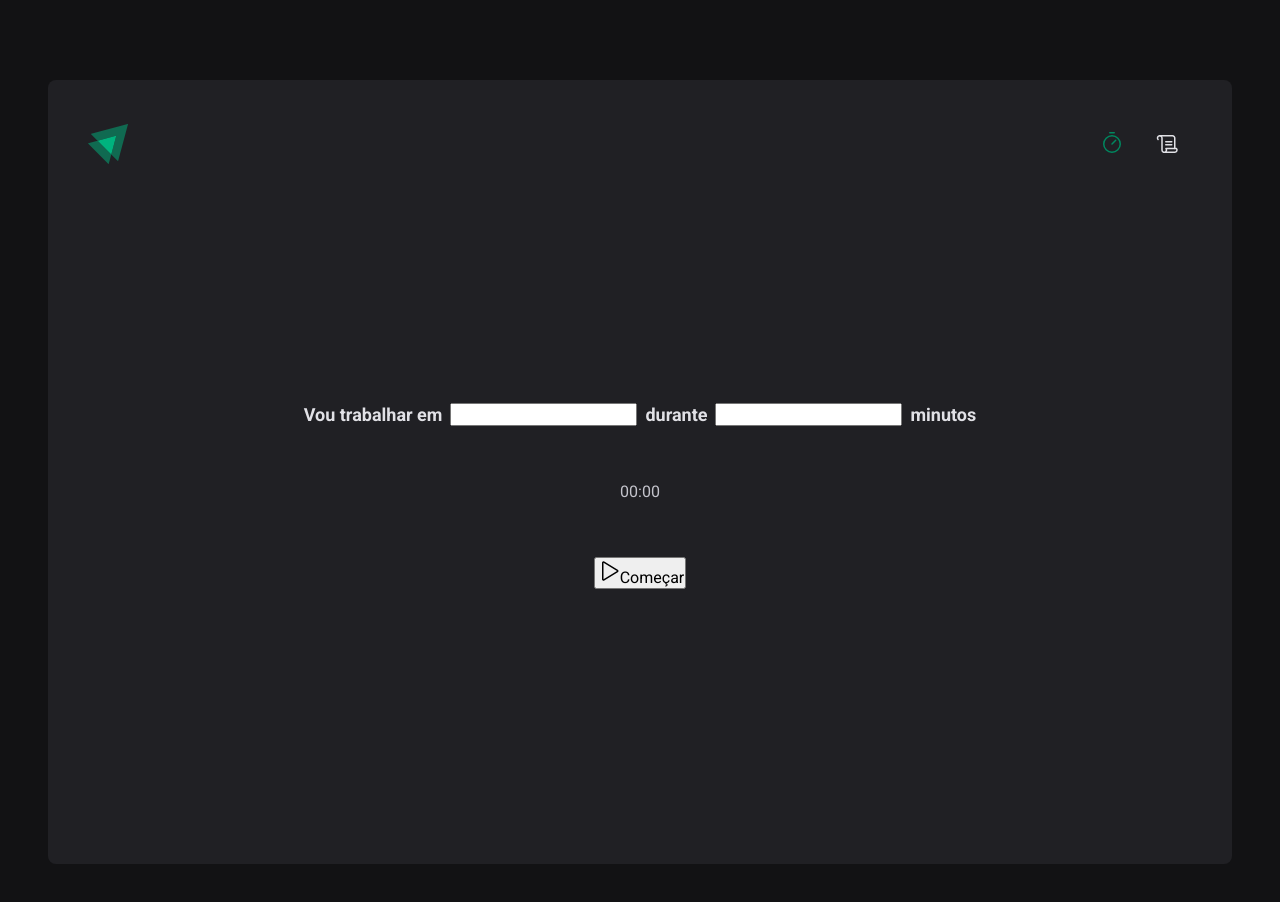
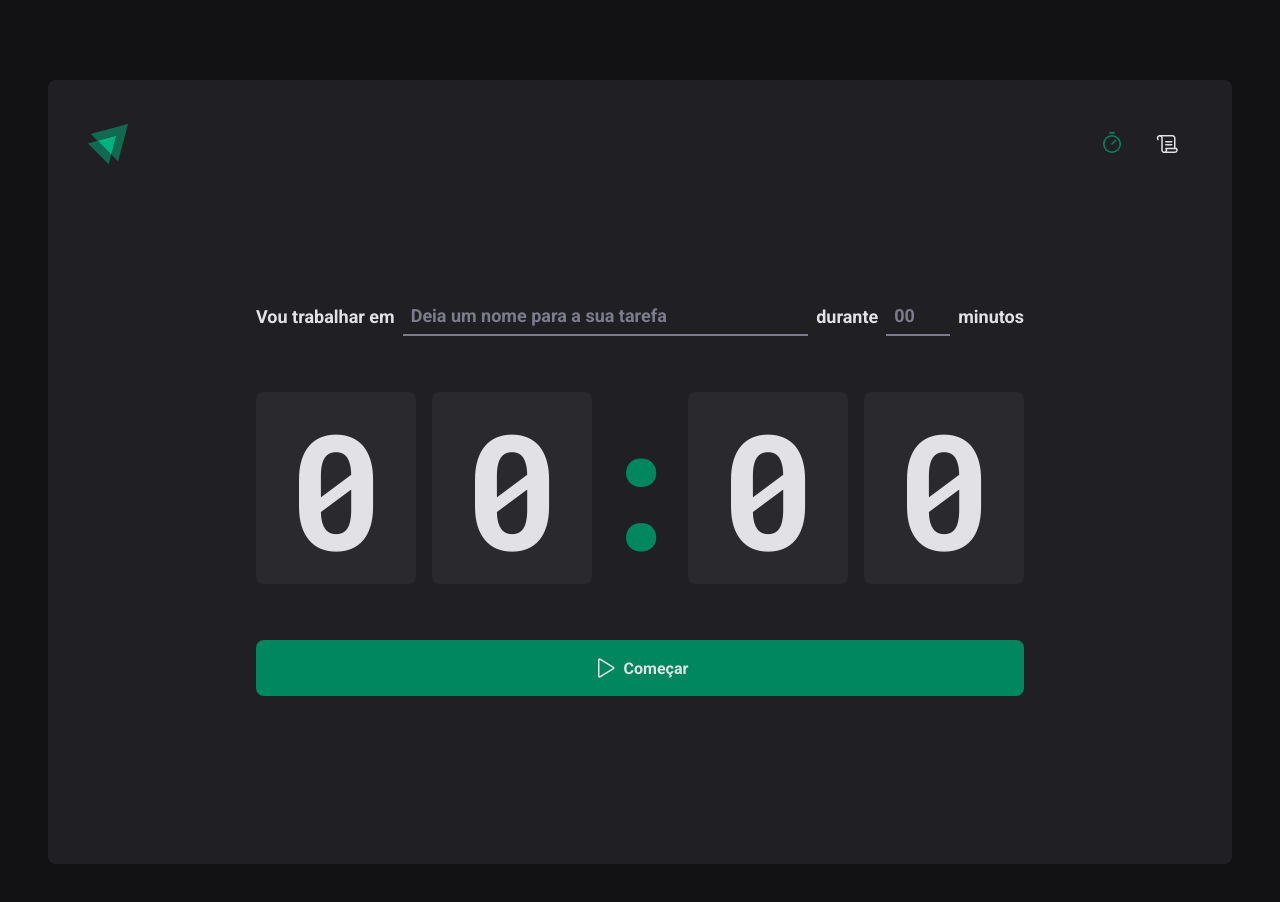
Before and after one commit to Mariano1994/igniteTimer, a React (Vite) app: page / in a window 1280 px wide. Shown: the top 902 px of the page. Built offline with nearby package versions, Linux system fonts and the light colour scheme.

Commit message:
ContentHomeFinished

```diff
--- a/src/pages/Home/index.tsx
+++ b/src/pages/Home/index.tsx
@@ -1,5 +1,13 @@
 import { Play } from "phosphor-react";
-import { CountDownContainer, FormContainer, HomeContainer } from "./styles";
+import {
+  CountDownContainer,
+  FormContainer,
+  HomeContainer,
+  MinutesAmountInput,
+  Separator,
+  StartCountDownButton,
+  TaskInput,
+} from "./styles";
 
 export function Home() {
   return (
@@ -7,10 +15,18 @@
       <form action="">
         <FormContainer>
           <label htmlFor="task">Vou trabalhar em</label>
-          <input id="task" type="text" />
+          <TaskInput
+            id="task"
+            type="text"
+            placeholder="Deia um nome para a sua tarefa"
+          />
 
           <label htmlFor="minutesAmount">durante</label>
-          <input id="minutesAmount" type="text" />
+          <MinutesAmountInput
+            id="minutesAmount"
+            type="number"
+            placeholder="00"
+          />
 
           <span>minutos</span>
         </FormContainer>
@@ -19,17 +35,17 @@
           <span>0</span>
           <span>0</span>
 
-          <span>:</span>
+          <Separator>:</Separator>
 
           <span>0</span>
           <span>0</span>
         </CountDownContainer>
 
-        <button type="submit">
+        <StartCountDownButton type="submit">
           {" "}
           <Play size={24} />
           Começar
-        </button>
+        </StartCountDownButton>
       </form>
     </HomeContainer>
   );
--- a/src/pages/Home/styles.ts
+++ b/src/pages/Home/styles.ts
@@ -29,4 +29,84 @@
   flex-wrap: wrap;
 `;
 
-export const CountDownContainer = styled.div``;
+const BaseInput = styled.input`
+  background-color: transparent;
+  height: 2.5rem;
+  border: 0;
+  border-bottom: 2px solid ${(props) => props.theme["gray-500"]};
+  font-weight: bold;
+  font-size: 1.125rem;
+  padding: 0 0.5rem;
+  color: ${(props) => props.theme["gray-100"]};
+
+  &:focus {
+    box-shadow: none;
+    border-color: ${(props) => props.theme["green-500"]};
+  }
+
+  &::placeholder {
+    color: ${(props) => props.theme["gray-500"]};
+  }
+`;
+
+export const TaskInput = styled(BaseInput)`
+  flex: 1;
+`;
+
+export const MinutesAmountInput = styled(BaseInput)`
+  width: 4rem;
+`;
+
+export const CountDownContainer = styled.div`
+  font-family: "Roboto Mono", monospace;
+  font-size: 10rem;
+  line-height: 8rem;
+  color: ${(props) => props.theme["gray-100"]};
+
+  display: flex;
+  gap: 1rem;
+
+  span {
+    background-color: ${(props) => props.theme["gray-700"]};
+    padding: 2rem;
+    border-radius: 8px;
+  }
+`;
+
+export const Separator = styled.div`
+  padding: 2rem 0;
+  color: ${(props) => props.theme["green-500"]};
+
+  width: 4rem;
+  overflow: hidden;
+  display: flex;
+  justify-content: center;
+`;
+
+export const StartCountDownButton = styled.button`
+  width: 100%;
+  border: 0;
+  padding: 1rem;
+  border-radius: 8px;
+
+  display: flex;
+  align-items: center;
+  justify-content: center;
+  gap: 0.5rem;
+  font-weight: bold;
+
+  cursor: pointer;
+  color: ${(props) => props.theme["gray-100"]};
+  background-color: ${(props) => props.theme["green-500"]};
+
+  transition: all 0.3s;
+
+  &:disabled {
+    opacity: 0.7;
+    cursor: not-allowed;
+  }
+
+  &:hover:not(:disabled) {
+    background-color: ${(props) => props.theme["green-700"]};
+  }
+`;
--- a/src/styles/global.ts
+++ b/src/styles/global.ts
@@ -23,7 +23,7 @@
     font-family: 'Roboto', sans-serif;
     font-weight: 400;
     font-size: 1rem;
-    /* -webkit-font-smoothing: antialiased; */
+    -webkit-font-smoothing: antialiased;
   }
 
 `;
```
